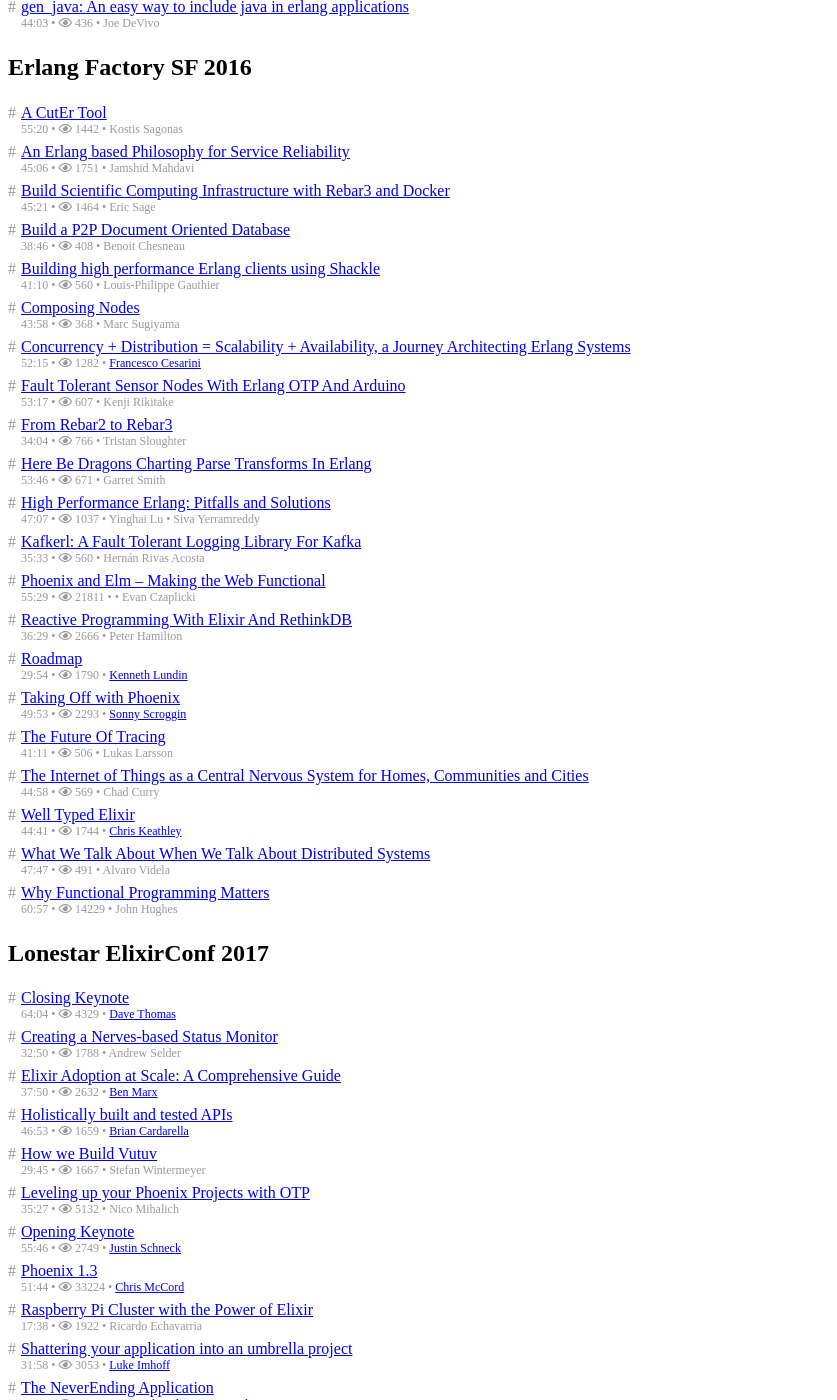
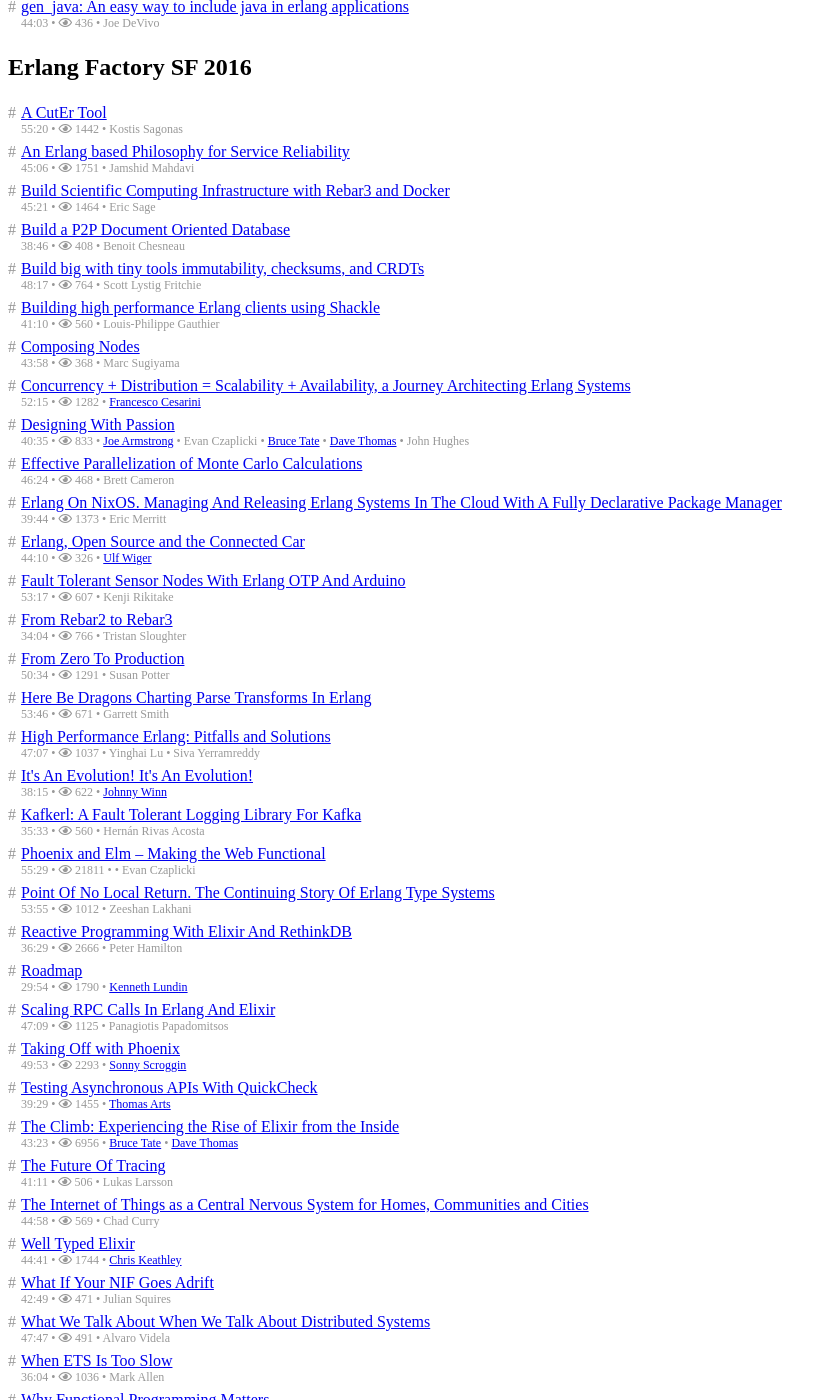
Before and after one commit to gmile/everyelixirvideo.page, a Jekyll site: the page built from index.html, in a window 1280 px wide and 1400 px high, scrolled down 23568 px. Shown: the whole window, without its empty margins (0-837 px from the left). Built offline with Jekyll 4.4.1, drawn with Linux system fonts in a browser that asks for light colours; nearby versions of some CDN libraries; some of the changed text lies outside the part shown.

Commit message:
erlang_factory_sf_2016.yaml, pt2

```diff
--- a/_data/erlang_factory_sf_2016.yaml
+++ b/_data/erlang_factory_sf_2016.yaml
@@ -74,7 +74,7 @@
 - video_id: BRi2rDOlPcc
   talk_title: Here Be Dragons Charting Parse Transforms In Erlang
   speakers:
-  - garret_smith
+  - garrett_smith
   conference: erlang_factory_sf_2016
   video_view_count: 671
   video_duration_seconds: 3226
@@ -149,3 +149,99 @@
   conference: erlang_factory_sf_2016
   video_view_count: 766
   video_duration_seconds: 2044
+- video_id: xRSFJH3Lw6I
+  talk_title: Erlang On NixOS. Managing And Releasing Erlang Systems In The Cloud With A Fully Declarative Package Manager
+  speakers:
+  - eric_merritt
+  conference: erlang_factory_sf_2016
+  video_view_count: 1373
+  video_duration_seconds: 2384
+- video_id: yhit4YykcLQ
+  talk_title: Designing With Passion
+  speakers:
+  - joe_armstrong
+  - evan_czaplicki
+  - bruce_tate
+  - dave_thomas
+  - john_hughes
+  conference: erlang_factory_sf_2016
+  video_view_count: 833
+  video_duration_seconds: 2435
+- video_id: xiPnLACtNeo
+  talk_title: Scaling RPC Calls In Erlang And Elixir
+  speakers:
+  - panagiotis_papadomitsos
+  conference: erlang_factory_sf_2016
+  video_view_count: 1125
+  video_duration_seconds: 2829
+- video_id: 5Qkqs2oNboA
+  talk_title: What If Your NIF Goes Adrift
+  speakers:
+  - julian_squires
+  conference: erlang_factory_sf_2016
+  video_view_count: 471
+  video_duration_seconds: 2569
+- video_id: oaq7OUq7QyI
+  talk_title: It's An Evolution! It's An Evolution!
+  speakers:
+  - johnny_winn
+  conference: erlang_factory_sf_2016
+  video_view_count: 622
+  video_duration_seconds: 2295
+- video_id: iW2J7Of8jsE
+  talk_title: Testing Asynchronous APIs With QuickCheck
+  speakers:
+  - thomas_arts
+  conference: erlang_factory_sf_2016
+  video_view_count: 1455
+  video_duration_seconds: 2369
+- video_id: 5vVZzu6HMaQ
+  talk_title: From Zero To Production
+  speakers:
+  - susan_potter
+  conference: erlang_factory_sf_2016
+  video_view_count: 1291
+  video_duration_seconds: 3034
+- video_id: mqOpgoUuAXE
+  talk_title: Build big with tiny tools immutability, checksums, and CRDTs
+  speakers:
+  - scott_lystig_fritchie
+  conference: erlang_factory_sf_2016
+  video_view_count: 764
+  video_duration_seconds: 2897
+- video_id: xj3smNjGLaE
+  talk_title: Effective Parallelization of Monte Carlo Calculations
+  speakers:
+  - brett_cameron
+  conference: erlang_factory_sf_2016
+  video_view_count: 468
+  video_duration_seconds: 2784
+- video_id: fklep3sUSWo
+  talk_title: 'The Climb: Experiencing the Rise of Elixir from the Inside'
+  speakers:
+  - bruce_tate
+  - dave_thomas
+  conference: erlang_factory_sf_2016
+  video_view_count: 6956
+  video_duration_seconds: 2603
+- video_id: JTeO035dv2w
+  talk_title: Erlang, Open Source and the Connected Car
+  speakers:
+  - ulf_wiger
+  conference: erlang_factory_sf_2016
+  video_view_count: 326
+  video_duration_seconds: 2650
+- video_id: "-0NMpo9Bc2M"
+  talk_title: When ETS Is Too Slow
+  speakers:
+  - mark_allen
+  conference: erlang_factory_sf_2016
+  video_view_count: 1036
+  video_duration_seconds: 2164
+- video_id: "-8jLRThHuFQ"
+  talk_title: Point Of No Local Return. The Continuing Story Of Erlang Type Systems
+  speakers:
+  - zeeshan_lakhani
+  conference: erlang_factory_sf_2016
+  video_view_count: 1012
+  video_duration_seconds: 3235
--- a/_data/speakers.yaml
+++ b/_data/speakers.yaml
@@ -554,6 +554,11 @@
   twitter: emjii
   github: ericmj
   elixirforum: ericmj
+- id: eric_merritt
+  full_name: Eric Merritt
+  twitter:
+  github:
+  elixirforum:
 - id: eric_oestrich
   full_name: Eric Oestrich
   twitter:
@@ -649,11 +654,6 @@
   twitter:
   github:
   elixirforum:
-- id: garret_smith
-  full_name: Garret Smith
-  twitter:
-  github:
-  elixirforum:
 - id: garrett_smith
   full_name: Garrett Smith
   twitter:
@@ -1029,6 +1029,11 @@
   twitter:
   github:
   elixirforum: sotojuan
+- id: julian_squires
+  full_name: Julian Squires
+  twitter:
+  github:
+  elixirforum:
 - id: jusabe_guedes
   full_name: Jusabe Guedes
   twitter:
@@ -1419,6 +1424,16 @@
   twitter:
   github:
   elixirforum:
+- id: panagiotis_papadomitsos
+  full_name: Panagiotis Papadomitsos
+  twitter:
+  github:
+  elixirforum:
+- id: panel
+  full_name: Panel
+  twitter:
+  github:
+  elixirforum:
 - id: paul_dawson
   full_name: Paul Dawson
   twitter:
@@ -1729,6 +1744,11 @@
   twitter:
   github:
   elixirforum:
+- id: susan_potter
+  full_name: Susan Potter
+  twitter:
+  github:
+  elixirforum:
 - id: svilen_gospodinov
   full_name: Svilen Gospodinov
   twitter:
@@ -1904,3 +1924,8 @@
   twitter:
   github:
   elixirforum:
+- id: zeeshan_lakhani
+  full_name: Zeeshan Lakhani
+  twitter:
+  github:
+  elixirforum:
```
